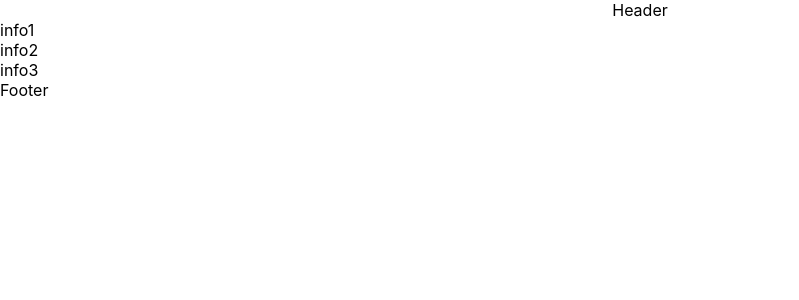
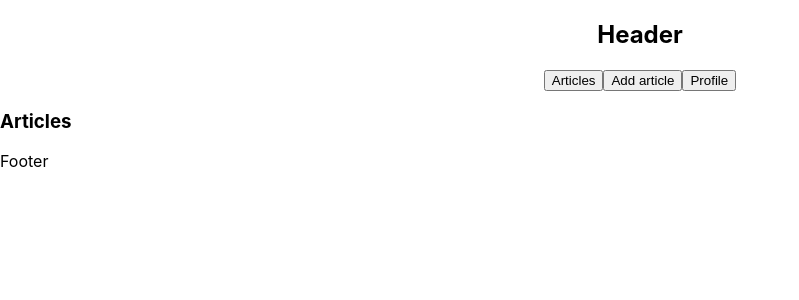
Before and after one commit to nosslsvec8/spa-express-and-react, a React (Create React App) app in the folder front/: page / in a window 1280 px wide. Shown: the top 300 px of the page, without its empty margins (0-799 px from the left). Built offline with nearby package versions, Linux system fonts and the light colour scheme.

Commit message:
add fake navigation (no routing):
- add 3 buttons: articles, add article, profile

- add 3 corresponding components (for buttons, read above)

* by clicking on one of the buttons, show the corresponding component and hide all the others

```diff
--- a/front/src/App.js
+++ b/front/src/App.js
@@ -1,15 +1,8 @@
-import Header from './components/Header';
-import './components/Header.css';
-import Main from './components/Main';
-import Footer from './components/Footer';
+import Render from './components/Render';
 
 function App() {
   return (
-    <div className="App">
-      <Header/>
-      <Main/>
-      <Footer/>
-    </div>
+      <Render/>
   );
 }
 
--- /dev/null
+++ b/front/src/components/ArticleAdd.js
@@ -0,0 +1,11 @@
+import React, {Component, Fragment} from 'react';
+
+export default class ArticleAdd extends Component {
+    render() {
+        return(
+            <Fragment>
+                <h3>Add article</h3>
+            </Fragment>
+        )
+    }
+}
--- /dev/null
+++ b/front/src/components/Articles.js
@@ -0,0 +1,11 @@
+import React, {Component, Fragment} from 'react';
+
+export default class Articles extends Component {
+    render() {
+        return(
+            <Fragment>
+                <h3>Articles</h3>
+            </Fragment>
+        )
+    }
+}
--- a/front/src/components/Header.css
+++ b/front/src/components/Header.css
@@ -1,5 +1,3 @@
 header {
-    display: flex;
-    align-items: center;
-    justify-content: space-around;
+    text-align: center;
 }
--- a/front/src/components/Header.js
+++ b/front/src/components/Header.js
@@ -2,8 +2,13 @@ import React, { Component } from 'react';
 
 export default class Header extends Component {
     render() {
-        return(
-            <header>Header</header>
+        return (
+            <header>
+                <h2>Header</h2>
+                <button onClick={() => { this.props.activeArticles()}}>Articles</button>
+                <button onClick={() => { this.props.activeArticleAdd()}}>Add article</button>
+                <button onClick={() => { this.props.activeProfile()}}>Profile</button>
+            </header>
         )
     }
 }
--- a/front/src/components/Main.js
+++ /dev/null
@@ -1,13 +0,0 @@
-import React, { Component } from 'react';
-
-export default class Main extends Component {
-    render() {
-        return(
-            <main>
-                <div>info1</div>
-                <div>info2</div>
-                <div>info3</div>
-            </main>
-        )
-    }
-}
--- /dev/null
+++ b/front/src/components/Profile.js
@@ -0,0 +1,11 @@
+import React, {Component, Fragment} from 'react';
+
+export default class Profile extends Component {
+    render() {
+        return(
+            <Fragment>
+                <h3>Profile</h3>
+            </Fragment>
+        )
+    }
+}
--- /dev/null
+++ b/front/src/components/Render.js
@@ -0,0 +1,61 @@
+import React, {Component} from 'react';
+import Header from "./Header";
+import './Header.css';
+import Footer from "./Footer";
+import Articles from "./Articles";
+import ArticleAdd from "./ArticleAdd";
+import Profile from "./Profile";
+
+export default class Render extends Component {
+    constructor(props) {
+        super(props);
+
+        this.state = {
+            articles: true,
+            articleAdd: false,
+            profile: false
+        };
+    }
+
+    activeArticles = () => {
+        this.setState({
+            articles: true,
+            articleAdd: false,
+            profile: false,
+        })
+    };
+
+    activeArticleAdd = () => {
+        this.setState({
+            articles: false,
+            articleAdd: true,
+            profile: false,
+        })
+    };
+
+    activeProfile = () => {
+        this.setState({
+            articles: false,
+            articleAdd: false,
+            profile: true,
+        })
+    };
+
+    render() {
+        return (
+            <div>
+                <Header
+                    activeArticles={this.activeArticles}
+                    activeArticleAdd={this.activeArticleAdd}
+                    activeProfile={this.activeProfile}
+                />
+                <main>
+                    {this.state.articles && <Articles/>}
+                    {this.state.articleAdd && <ArticleAdd/>}
+                    {this.state.profile && <Profile/>}
+                </main>
+                <Footer/>
+            </div>
+        );
+    }
+}
```
